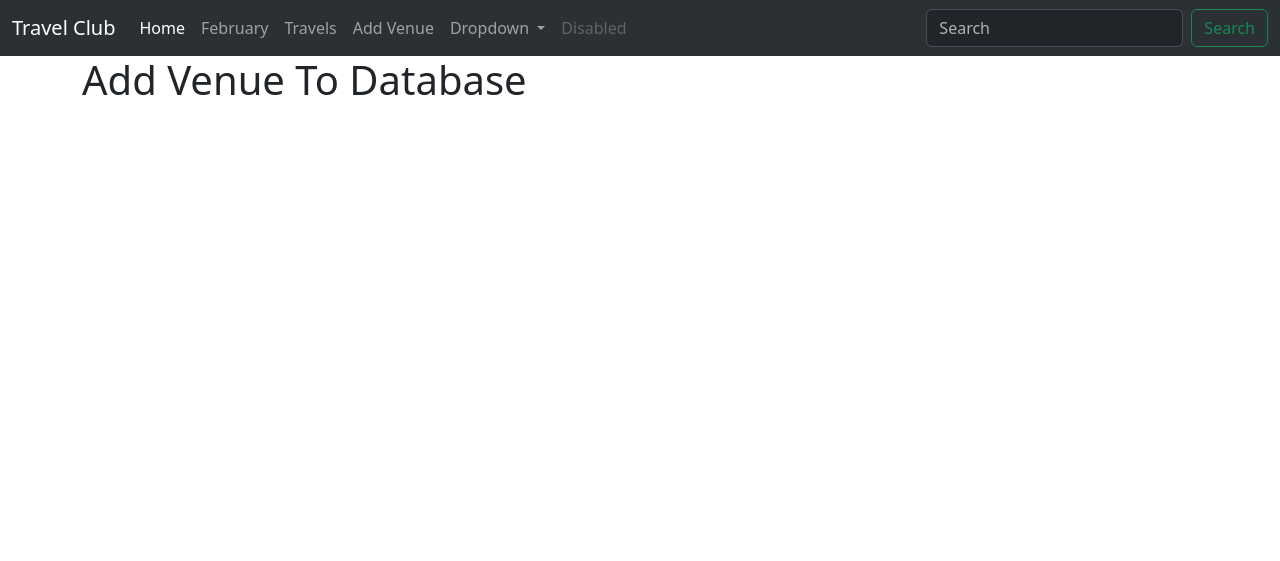
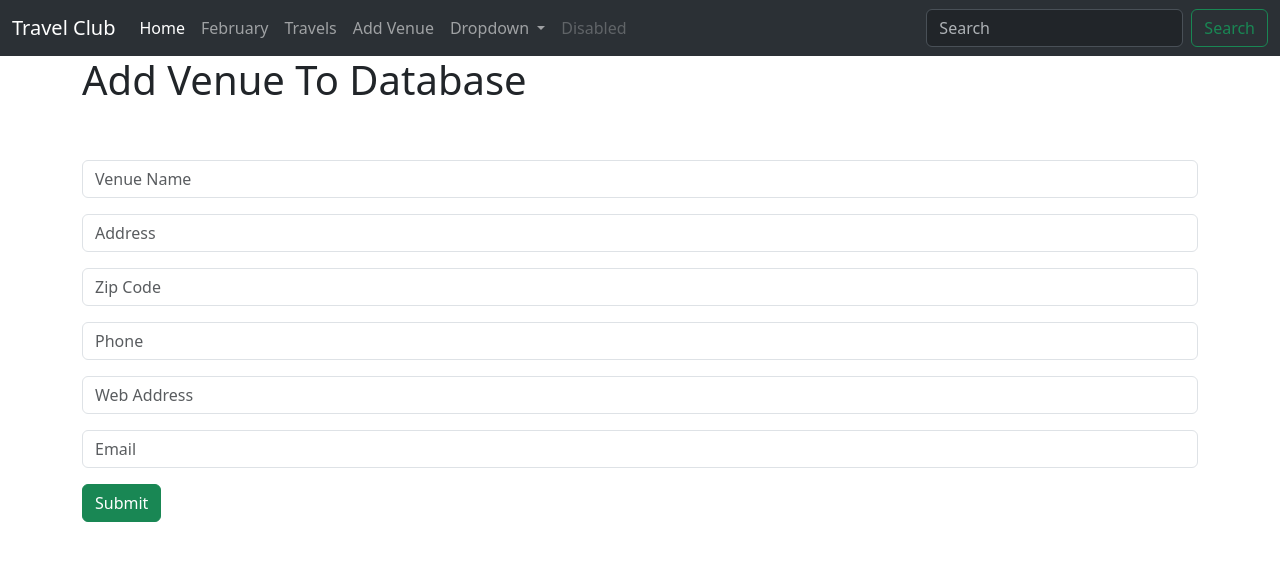
Before and after one commit to SebastianSloma/Travel_club, a Django app: page /add_venue in a window 1280 px wide. Shown: the top 561 px of the page. Run offline with Django 4.2, Linux system fonts and the light colour scheme.

Commit message:
added page - add new venue

```diff
--- a/travel/forms.py
+++ b/travel/forms.py
@@ -10,3 +10,21 @@ class VenueForm(ModelForm):
         model = Venue
         fields = ('name', 'address', 'zip_code',
                   'phone', 'web', 'email_address')
+        labels = {
+			'name': '',
+			'address': '',
+			'zip_code': '',
+			'phone': '',
+			'web': '',
+			'email_address': '',
+			# 'venue_image': '',
+		}
+
+        widgets = {
+			'name': forms.TextInput(attrs={'class':'form-control', 'placeholder':'Venue Name'}),
+			'address': forms.TextInput(attrs={'class':'form-control', 'placeholder':'Address'}),
+			'zip_code': forms.TextInput(attrs={'class':'form-control', 'placeholder':'Zip Code'}),
+			'phone': forms.TextInput(attrs={'class':'form-control', 'placeholder':'Phone'}),
+			'web': forms.TextInput(attrs={'class':'form-control', 'placeholder':'Web Address'}),
+			'email_address': forms.EmailInput(attrs={'class':'form-control', 'placeholder':'Email'}),
+		}
--- a/travel/templates/travel/add_venue.html
+++ b/travel/templates/travel/add_venue.html
@@ -1,7 +1,20 @@
 {% extends 'travel/base.html' %}
 
+{% block content %}
 
-{% block content %}
 <h1>Add Venue To Database</h1>
+<br /><br />
 
+{% if submitted %}
+Your Venue Was Submitted Succefully!
+
+{% else %}
+
+<form action="" method="POST">
+    {% csrf_token %}
+    {{ form.as_p }}
+
+	<input type="submit" value="Submit" class="btn btn-success" />
+</form>
+{% endif %}
 {% endblock %}
--- a/travel/views.py
+++ b/travel/views.py
@@ -4,12 +4,25 @@ from calendar import HTMLCalendar
 from datetime import datetime
 from .models import Travel
 from .forms import VenueForm
+from django.http import HttpResponseRedirect
 
 # Create your views here.
 
 
 def add_venue(request):
-    return render(request, 'travel/add_venue.html', {})
+    submitted = False
+    if request.method == 'POST':
+        form = VenueForm(request.POST)
+        if form.is_valid():
+            form.save()
+            return HttpResponseRedirect('/add_venue?submitted=True')
+    else:
+        form=VenueForm
+        if 'submitted' in request.GET:
+            submitted = True
+
+    form = VenueForm
+    return render(request, 'travel/add_venue.html', {'form':form, 'submitted':submitted})
 
 
 def all_travels(request):
```
Also changed, not shown: db.sqlite3.
